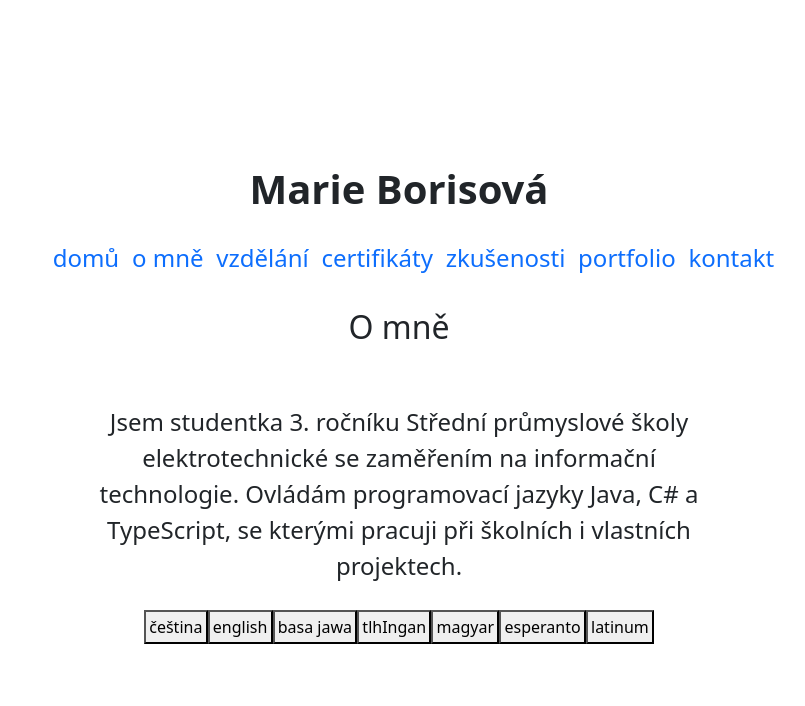
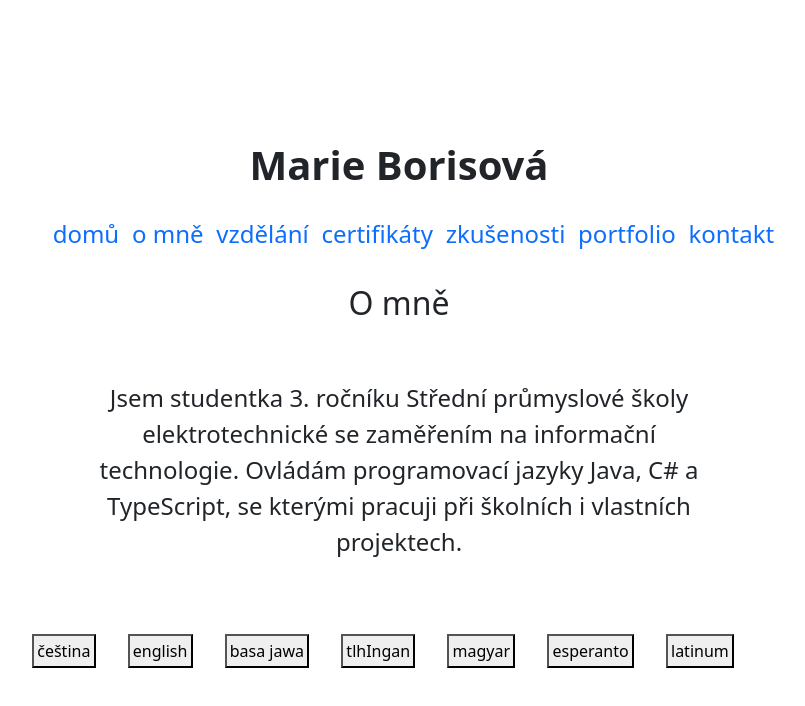
Before and after one commit to maru-bor/personal_web, a React (Vite) app: page /about in a window 1280 px wide. Shown: the top 706 px of the page, without its empty margins (241-1046 px from the left). Built offline with nearby package versions, Linux system fonts and the light colour scheme.

Commit message:
changed button styles

```diff
--- a/src/pages/App.css
+++ b/src/pages/App.css
@@ -3,8 +3,6 @@
   margin: 0 auto;
   padding: 0.2rem;
 }
-
-
 
 #about-cont{
   width: 100%;
@@ -15,17 +13,16 @@
 }
 
 #lang-btn{
+  margin-top: 3em;
   display: flex;
   align-items: center;
   justify-content: center;
   flex-wrap: wrap;
 }
 
-
-
-
-
-
+#lang-btn button{
+  margin-right: 2em;
+}
 
 #certificates{
   display: flex;
@@ -62,8 +59,6 @@
   text-align: start;
 }
 
-
-
 #navbar{
   display: flex;
   justify-content: space-between;
@@ -73,13 +68,11 @@
 }
 
 
-
 ul {
   display: flex;
   flex-direction: row;
 
 }
-
 
 li{
   list-style-type: none;
@@ -103,6 +96,7 @@ a:hover {
     font-size: 1.2em;
   }
 
+
   ul{
     flex-direction: column;
   }
@@ -119,4 +113,5 @@ a:hover {
   #projects{
     text-align: center;
   }
+
 }
```
